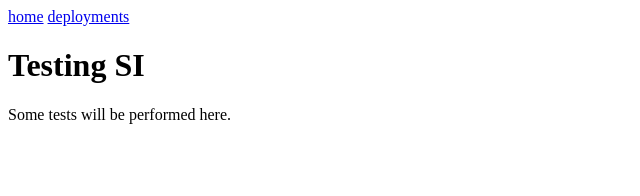
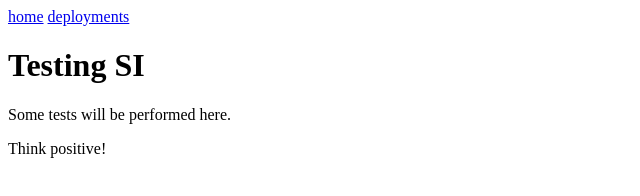
Before and after one commit to EvgenyKrivoshein/si.github.io, a plain HTML site: page index.html in a window 1280 px wide. Shown: the whole page, without its empty margins (0-640 px from the left). Drawn offline with Linux system fonts and the light colour scheme.

Commit message:
test commit

```diff
--- a/index.html
+++ b/index.html
@@ -8,6 +8,7 @@
     <a href="https://evgenykrivoshein.github.io/si_test/deployments/list">deployments</a>
     <h1>Testing SI</h1>
     <p>Some tests will be performed here.</p>
+    <p>Think positive!</p>
 
   </body>
 </html>
```
